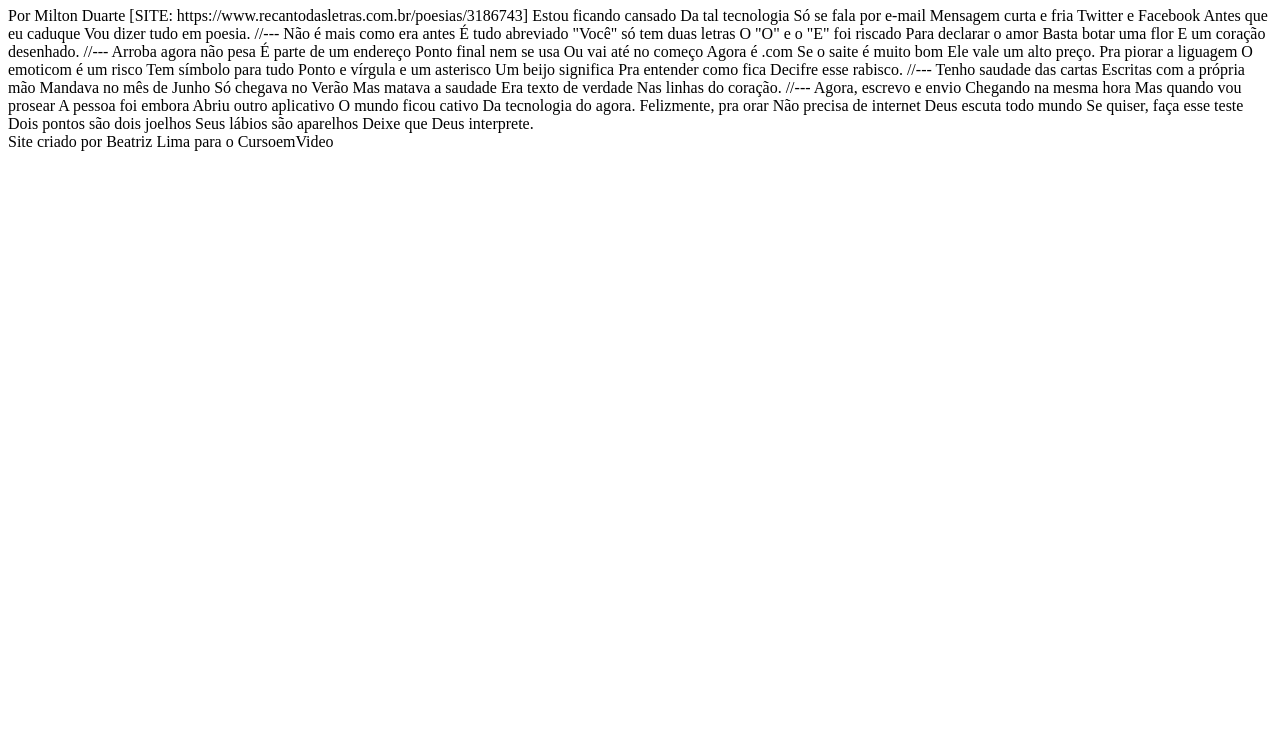
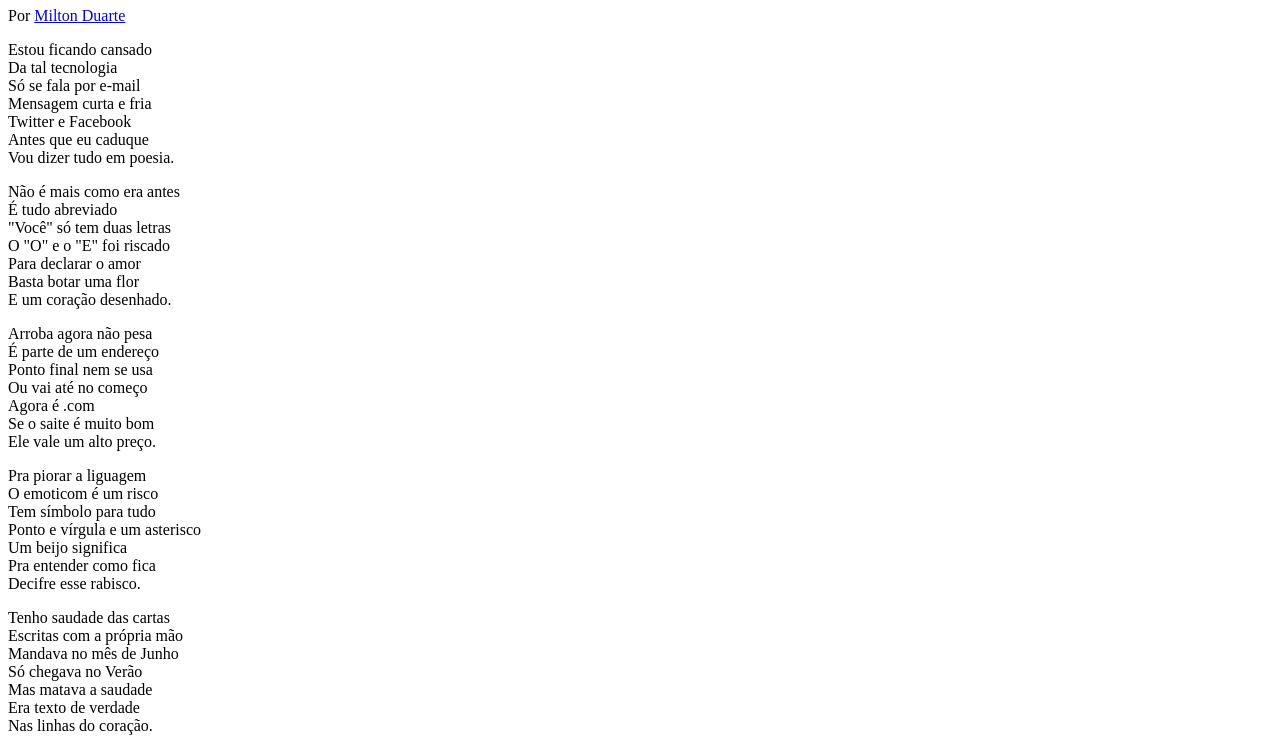
Before and after one commit to BiaAlvesDeLima/html-css, a plain HTML site: page exercicios/projeto-cordel/projeto-cordel.html in a window 1280 px wide. Shown: the part 73-821 px from the top of the page. Before the commit the page ends 800 px from the top, so only its background shows below. Drawn offline with Linux system fonts and the light colour scheme.

Commit message:
update projeto

```diff
--- /dev/null
+++ b/exercicios/projeto-cordel/estilo/style.css
@@ -0,0 +1 @@
+@charset "UTF-8"
--- a/exercicios/projeto-cordel/projeto-cordel.html
+++ b/exercicios/projeto-cordel/projeto-cordel.html
@@ -4,79 +4,99 @@
     <meta charset="UTF-8">
     <meta name="viewport" content="width=device-width, initial-scale=1.0">
     <title>Projeto Cordel</title>
+    <link rel="stylesheet" href="estilo/style.css">
 </head>
 <body>
-    <h1>Cordel Moderno</h1>
-Por Milton Duarte
+    <header>
+        <h1>Cordel Moderno</h1>
+        <p>
+            Por <a href="https://www.recantodasletras.com.br/poesias/3186743" target="_blank">Milton Duarte</a>
+        </p>
+    </header>
 
-[SITE: https://www.recantodasletras.com.br/poesias/3186743]
+    <section>
+        <p>
+            Estou ficando cansado <br>
+            Da tal tecnologia <br>
+            Só se fala por e-mail <br>
+            Mensagem curta e fria <br>
+            Twitter e Facebook <br>
+            Antes que eu caduque <br>
+            Vou dizer tudo em poesia.
+        </p>
+    </section>
 
-Estou ficando cansado
-Da tal tecnologia
-Só se fala por e-mail
-Mensagem curta e fria
-Twitter e Facebook
-Antes que eu caduque
-Vou dizer tudo em poesia.
+    <section>
+        <p>
+            Não é mais como era antes <br>
+            É tudo abreviado <br>
+            "Você" só tem duas letras <br>
+            O "O" e o "E" foi riscado <br>
+            Para declarar o amor <br>
+            Basta botar uma flor <br>
+            E um coração desenhado.
+        </p>
+    </section>
 
-//---
+    <section>
+        <p>
+            Arroba agora não pesa <br>
+            É parte de um endereço <br>
+            Ponto final nem se usa <br>
+            Ou vai até no começo <br>
+            Agora é .com <br>
+            Se o saite é muito bom <br>
+            Ele vale um alto preço. <br>
+        </p>
 
-Não é mais como era antes
-É tudo abreviado
-"Você" só tem duas letras
-O "O" e o "E" foi riscado
-Para declarar o amor
-Basta botar uma flor
-E um coração desenhado.
+        <p>
+            Pra piorar a liguagem <br>
+            O emoticom é um risco <br>
+            Tem símbolo para tudo <br>
+            Ponto e vírgula e um asterisco <br>
+            Um beijo significa <br>
+            Pra entender como fica <br>
+            Decifre esse rabisco.
+        </p>
+    </section>
 
-//---
+    <section>
+        <p>
+            Tenho saudade das cartas <br>
+            Escritas com a própria mão <br>
+            Mandava no mês de Junho <br>
+            Só chegava no Verão <br>
+            Mas matava a saudade <br>
+            Era texto de verdade <br>
+            Nas linhas do coração.
+        </p>
+    </section>
 
-Arroba agora não pesa
-É parte de um endereço
-Ponto final nem se usa
-Ou vai até no começo
-Agora é .com
-Se o saite é muito bom
-Ele vale um alto preço.
 
-Pra piorar a liguagem
-O emoticom é um risco
-Tem símbolo para tudo
-Ponto e vírgula e um asterisco
-Um beijo significa
-Pra entender como fica
-Decifre esse rabisco.
+    <section>
+        <p>
+            Agora, escrevo e envio <br>
+            Chegando na mesma hora <br>
+            Mas quando vou prosear <br>
+            A pessoa foi embora <br>
+            Abriu outro aplicativo <br>
+            O mundo ficou cativo <br>
+            Da tecnologia do agora. <br>
+        </p>
 
-//---
+        <p>
+            Felizmente, pra orar <br>
+            Não precisa de internet <br>
+            Deus escuta todo mundo <br>
+            Se quiser, faça esse teste <br>
+            Dois pontos são dois joelhos <br>
+            Seus lábios são aparelhos <br>
+            Deixe que Deus interprete.
+        </p>
+    </section>
 
-Tenho saudade das cartas
-Escritas com a própria mão
-Mandava no mês de Junho
-Só chegava no Verão
-Mas matava a saudade
-Era texto de verdade
-Nas linhas do coração.
-
-//---
-
-Agora, escrevo e envio
-Chegando na mesma hora
-Mas quando vou prosear
-A pessoa foi embora
-Abriu outro aplicativo
-O mundo ficou cativo
-Da tecnologia do agora.
-
-Felizmente, pra orar
-Não precisa de internet
-Deus escuta todo mundo
-Se quiser, faça esse teste
-Dois pontos são dois joelhos
-Seus lábios são aparelhos
-Deixe que Deus interprete.
-
-<footer>
-    Site criado por Beatriz Lima para o CursoemVideo
-</footer>
+    <footer>
+        <p>Site criado por <a href="https://github.com/BiaAlvesDeLima" target="_blank">Beatriz Lima</a> para o <a href="https://www.youtube.com/c/CursoemV%C3%ADdeo" target="_blank">CursoemVideo</a></p>
+    </footer>
 </body>
 </html>
```
